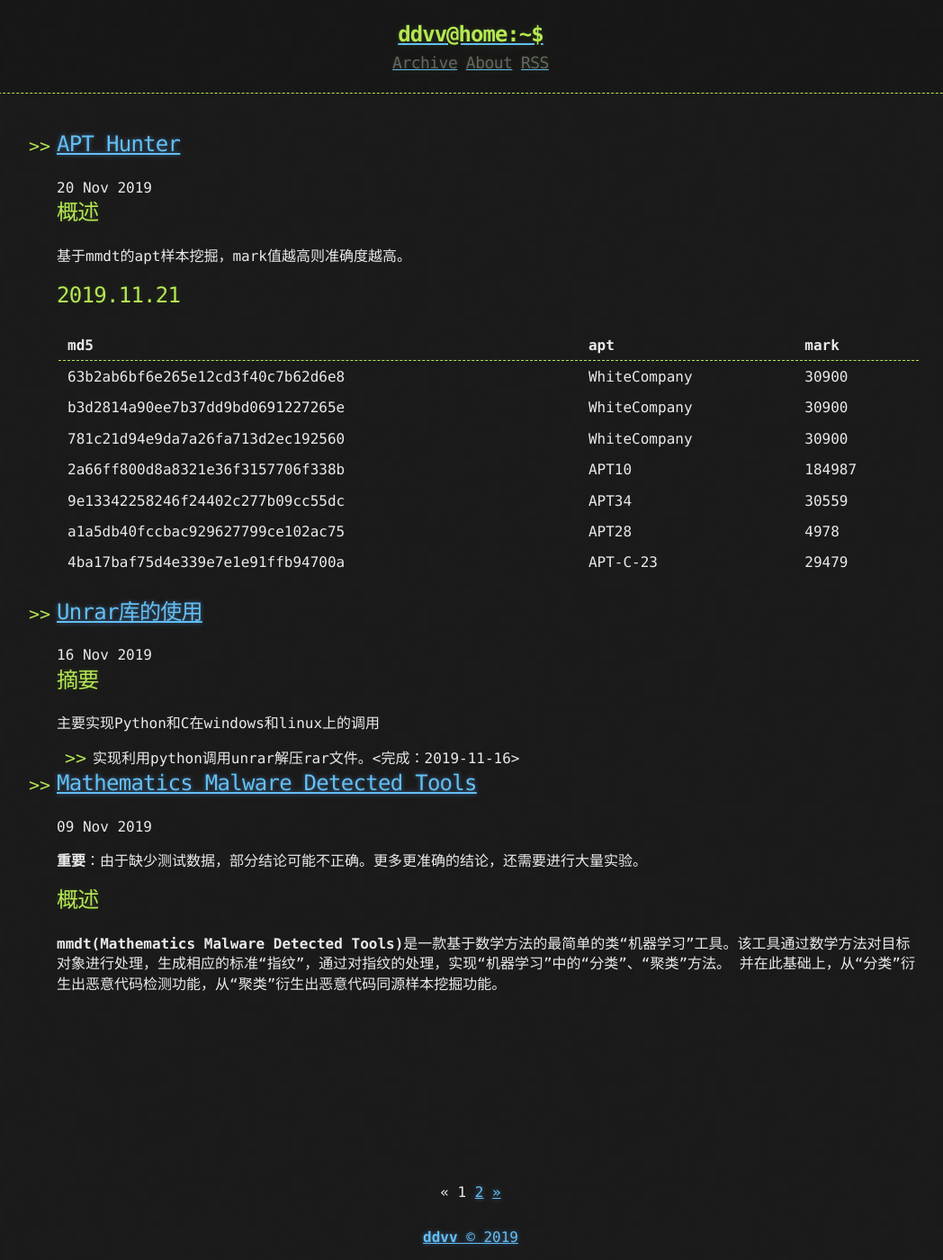
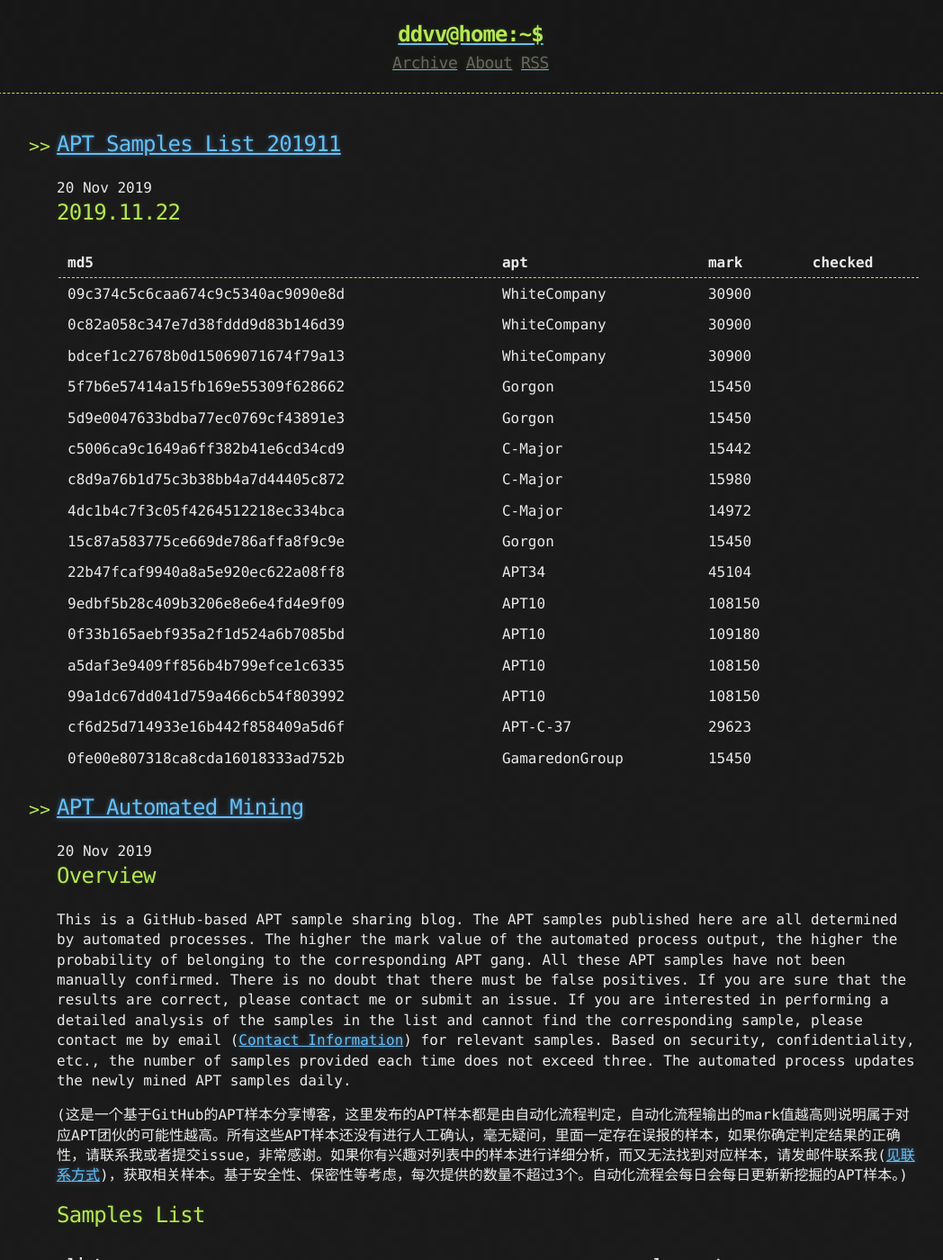
Before and after one commit to ddvvmmzz/ddvvmmzz.github.io, a Jekyll site: the page built from index.html, in a window 1280 px wide and 1400 px high. Shown: the whole window at 90% size, without its empty margins (117-1165 px from the left). Built offline with Jekyll 4.4.1, drawn with Linux system fonts in a browser that asks for light colours; the list of posts is cut into pages by our own code; some of the changed text lies outside the part shown.

Commit message:
update 20191122

```diff
--- /dev/null
+++ b/_posts/2019-11-20-APT-Automated-Mining.md
@@ -0,0 +1,16 @@
+---
+title: "APT Automated Mining"
+published: true
+---
+
+## Overview
+
+This is a GitHub-based APT sample sharing blog. The APT samples published here are all determined by automated processes. The higher the mark value of the automated process output, the higher the probability of belonging to the corresponding APT gang. All these APT samples have not been manually confirmed. There is no doubt that there must be false positives. If you are sure that the results are correct, please contact me or submit an issue. If you are interested in performing a detailed analysis of the samples in the list and cannot find the corresponding sample, please contact me by email ([Contact Information](https://ddvvmmzz.github.io/about)) for relevant samples. Based on security, confidentiality, etc., the number of samples provided each time does not exceed three. The automated process updates the newly mined APT samples daily.
+
+(这是一个基于GitHub的APT样本分享博客，这里发布的APT样本都是由自动化流程判定，自动化流程输出的mark值越高则说明属于对应APT团伙的可能性越高。所有这些APT样本还没有进行人工确认，毫无疑问，里面一定存在误报的样本，如果你确定判定结果的正确性，请联系我或者提交issue，非常感谢。如果你有兴趣对列表中的样本进行详细分析，而又无法找到对应样本，请发邮件联系我([见联系方式](https://ddvvmmzz.github.io/about))，获取相关样本。基于安全性、保密性等考虑，每次提供的数量不超过3个。自动化流程会每日会每日更新新挖掘的APT样本。)
+
+## Samples List
+
+|list|sample count|
+|----|----|
+|[APT Samples List 201911](https://ddvvmmzz.github.io/APT-Samples-List-201911)||
--- a/_posts/2019-11-20-APT-Hunter.md
+++ /dev/null
@@ -1,31 +0,0 @@
----
-title: "APT Hunter"
-published: true
----
-
-## 概述
-
-基于mmdt的apt样本挖掘，mark值越高则准确度越高。
-
-## 2019.11.21
-
-|md5|apt|mark|
-|----|----|----|
-|63b2ab6bf6e265e12cd3f40c7b62d6e8|WhiteCompany|30900|
-|b3d2814a90ee7b37dd9bd0691227265e|WhiteCompany|30900|
-|781c21d94e9da7a26fa713d2ec192560|WhiteCompany|30900|
-|2a66ff800d8a8321e36f3157706f338b|APT10|184987|
-|9e13342258246f24402c277b09cc55dc|APT34|30559|
-|a1a5db40fccbac929627799ce102ac75|APT28|4978|
-|4ba17baf75d4e339e7e1e91ffb94700a|APT-C-23|29479|
-
-
-<!--more-->
-
-## 2019.11.20
-
-|md5|apt|mark|
-|----|----|----|
-|69a7d98f04587de3abc085f61367cdd2|APT-C-09|14120|
-|ae95fa0db2d085b27e7bd3fcf44bc61b|BlackTech|14071|
-|b919f6e5502cb5ef898b0d426fa4d5c7|SideWinder|15450|
--- /dev/null
+++ b/_posts/2019-11-20-APT-Samples-List-201911.md
@@ -0,0 +1,47 @@
+---
+title: "APT Samples List 201911"
+published: true
+---
+
+## 2019.11.22
+
+|md5|apt|mark|checked|
+|----|----|----|----|
+|09c374c5c6caa674c9c5340ac9090e8d|WhiteCompany|30900||
+|0c82a058c347e7d38fddd9d83b146d39|WhiteCompany|30900||
+|bdcef1c27678b0d15069071674f79a13|WhiteCompany|30900||
+|5f7b6e57414a15fb169e55309f628662|Gorgon|15450||
+|5d9e0047633bdba77ec0769cf43891e3|Gorgon|15450||
+|c5006ca9c1649a6ff382b41e6cd34cd9|C-Major|15442||
+|c8d9a76b1d75c3b38bb4a7d44405c872|C-Major|15980||
+|4dc1b4c7f3c05f4264512218ec334bca|C-Major|14972||
+|15c87a583775ce669de786affa8f9c9e|Gorgon|15450||
+|22b47fcaf9940a8a5e920ec622a08ff8|APT34|45104||
+|9edbf5b28c409b3206e8e6e4fd4e9f09|APT10|108150||
+|0f33b165aebf935a2f1d524a6b7085bd|APT10|109180||
+|a5daf3e9409ff856b4b799efce1c6335|APT10|108150||
+|99a1dc67dd041d759a466cb54f803992|APT10|108150||
+|cf6d25d714933e16b442f858409a5d6f|APT-C-37|29623||
+|0fe00e807318ca8cda16018333ad752b|GamaredonGroup|15450||
+
+<!--more-->
+
+## 2019.11.21
+
+|md5|apt|mark|checked|
+|----|----|----|----|
+|63b2ab6bf6e265e12cd3f40c7b62d6e8|WhiteCompany|30900|
+|b3d2814a90ee7b37dd9bd0691227265e|WhiteCompany|30900|
+|781c21d94e9da7a26fa713d2ec192560|WhiteCompany|30900|
+|2a66ff800d8a8321e36f3157706f338b|APT10|184987|
+|9e13342258246f24402c277b09cc55dc|APT34|30559|
+|a1a5db40fccbac929627799ce102ac75|APT28|4978|
+|4ba17baf75d4e339e7e1e91ffb94700a|APT-C-23|29479|
+
+## 2019.11.20
+
+|md5|apt|mark|checked|
+|----|----|----|----|
+|69a7d98f04587de3abc085f61367cdd2|APT-C-09|14120|
+|ae95fa0db2d085b27e7bd3fcf44bc61b|BlackTech|14071|
+|b919f6e5502cb5ef898b0d426fa4d5c7|SideWinder|15450|
```
Also changed, not shown: about.md (+5 -0 lines), README.md.
